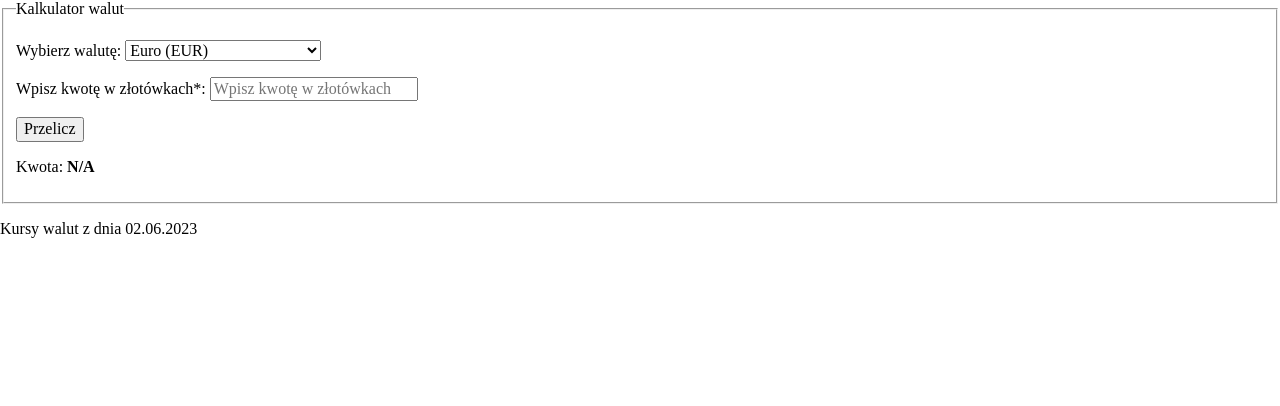
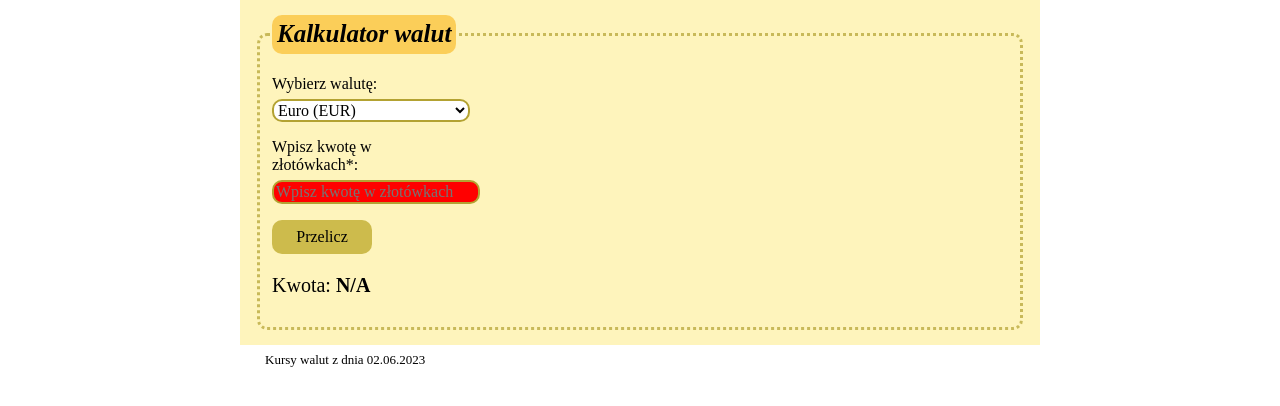
Before and after one commit to DawidKlusak/currency-converter, a plain HTML site: page index.html in a window 1280 px wide. Drawn offline with nearby package versions, Linux system fonts and the light colour scheme.

Commit message:
add form.css to html and create a new file form.css

```diff
--- /dev/null
+++ b/css/form.css
@@ -0,0 +1,73 @@
+
+.form {
+    max-width: 800px;
+    margin: auto;
+    padding: 15px;
+    background-color: hsla(51, 96%, 57%, 0.31);
+}
+
+.form__legend {
+    font-style: italic;
+    font-size: 25px;
+    padding: 5px;
+    background-color: hsla(42, 96%, 57%, 0.662);
+    border-radius: 10px;
+    font-weight: 550;
+}
+
+.form__fieldset {
+    border-radius: 10px;
+    border: 3px dotted;
+    border-color: hsla(52, 56%, 45%, 0.714);
+    ;
+}
+
+.form__labelText {
+    width: 120px;
+    margin-bottom: 5px;
+    display: block;
+    margin-right: 5px;
+}
+
+.form__field {
+    border: 2px solid;
+    border-radius: 10px;
+    background-color: hsl(0, 0%, 100%);
+    border-color: hsl(52, 56%, 45%);
+}
+
+.form__field:invalid {
+    background-color: rgb(255, 0, 0);
+}
+
+.form__field:focus {
+    outline: none;
+}
+
+.form__button {
+    border: none;
+    border-radius: 10px;
+    width: 100px;
+    padding: 8px;
+    background-color: hsl(52, 56%, 55%);
+}
+
+.form__button:hover {
+    background-color: hsl(52, 56%, 65%);
+    ;
+}
+
+.form__button:active {
+    background-color: hsl(52, 56%, 75%);
+}
+
+.form__paragraph {
+    position: absolute;
+    font-size: small;
+    max-width: 800px;
+    padding: 10px;
+}
+
+.form__paragraph--strong {
+    font-size: 20px;
+}
--- a/index.html
+++ b/index.html
@@ -13,6 +13,7 @@
         integrity="sha512-NhSC1YmyruXifcj/KFRWoC561YpHpc5Jtzgvbuzx5VozKpWvQ+4nXhPdFgmx8xqexRcpAglTj9sIBWINXa8x5w=="
         crossorigin="anonymous" referrerpolicy="no-referrer" />
     <link href="css/style.css" rel="stylesheet">
+    <link href="css/form.css" rel="stylesheet">
     <script defer src="js/script.js"></script>
     <title>Kalkulator walut</title>
 </head>
```
